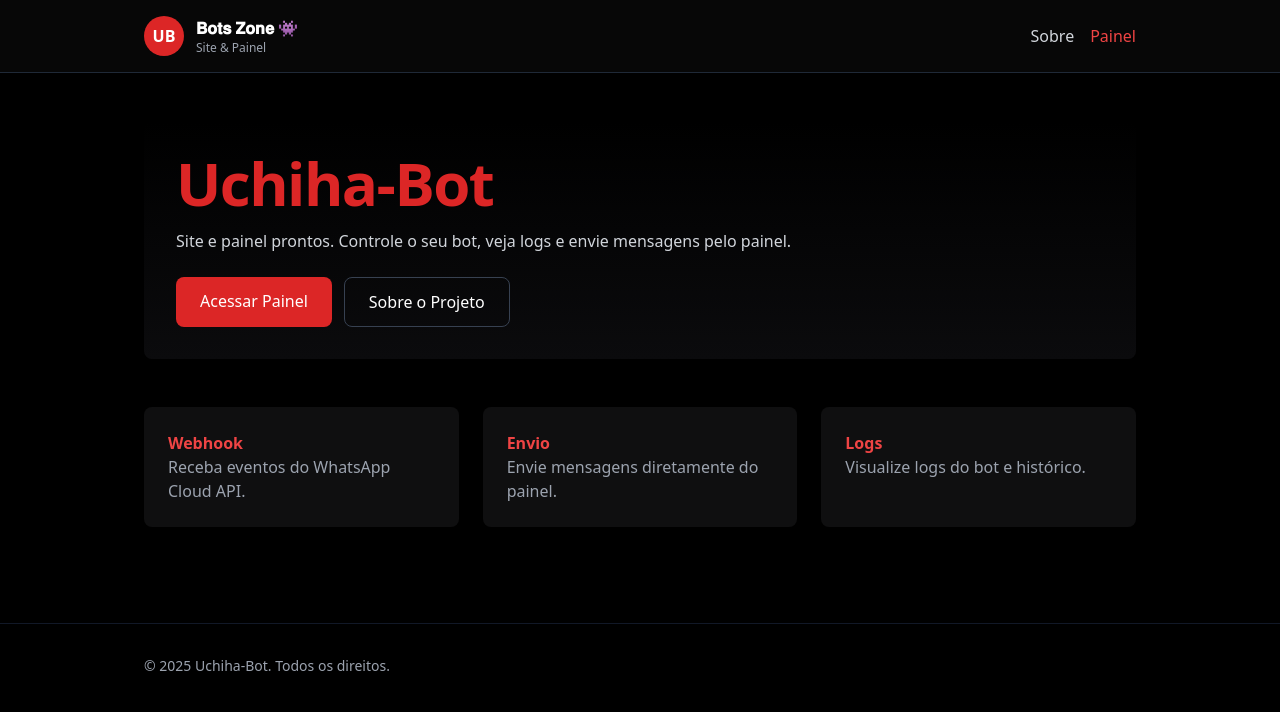
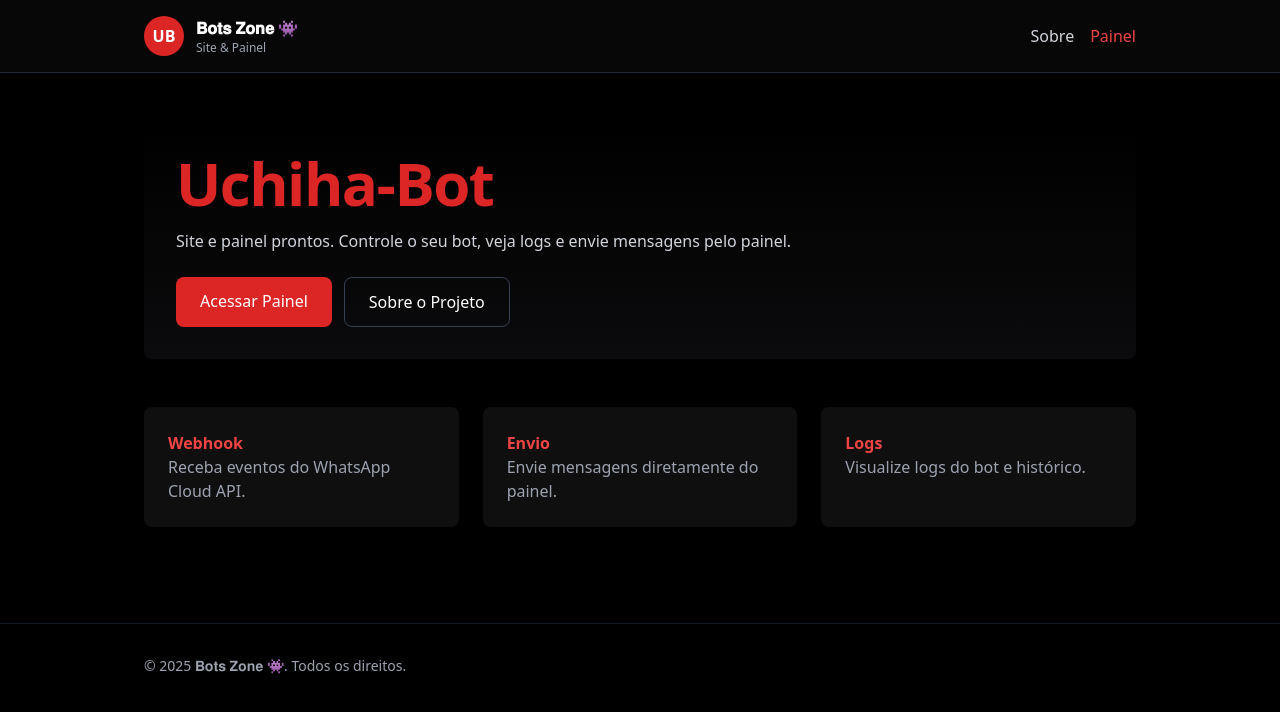
Before and after one commit to rubensilver/uchiha-site, a Next.js app: page / in a window 1280 px wide. Shown: the top 712 px of the page. Built offline with nearby package versions, Linux system fonts and the light colour scheme.

Commit message:
Update Footer.tsx

```diff
--- a/components/Footer.tsx
+++ b/components/Footer.tsx
@@ -3,7 +3,7 @@ export default function Footer() {
   return (
     <footer className="border-t border-gray-900 mt-12">
       <div className="max-w-5xl mx-auto px-4 py-8 text-gray-400 text-sm">
-        <div>© {new Date().getFullYear()} Uchiha-Bot. Todos os direitos.</div>
+        <div>© {new Date().getFullYear()} 𝐁𝐨𝐭𝐬 𝐙𝐨𝐧𝐞 👾. Todos os direitos.</div>
       </div>
     </footer>
   )
```
